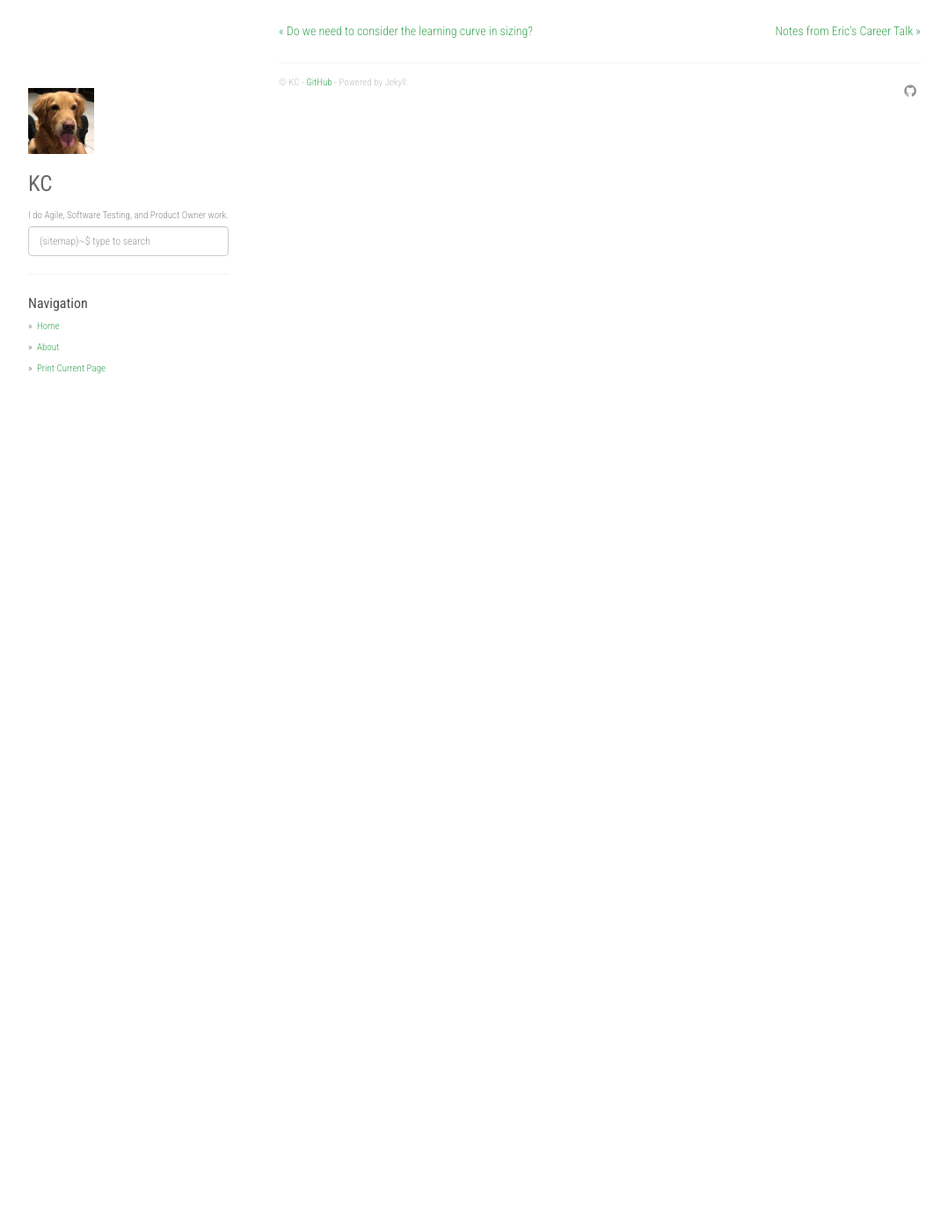
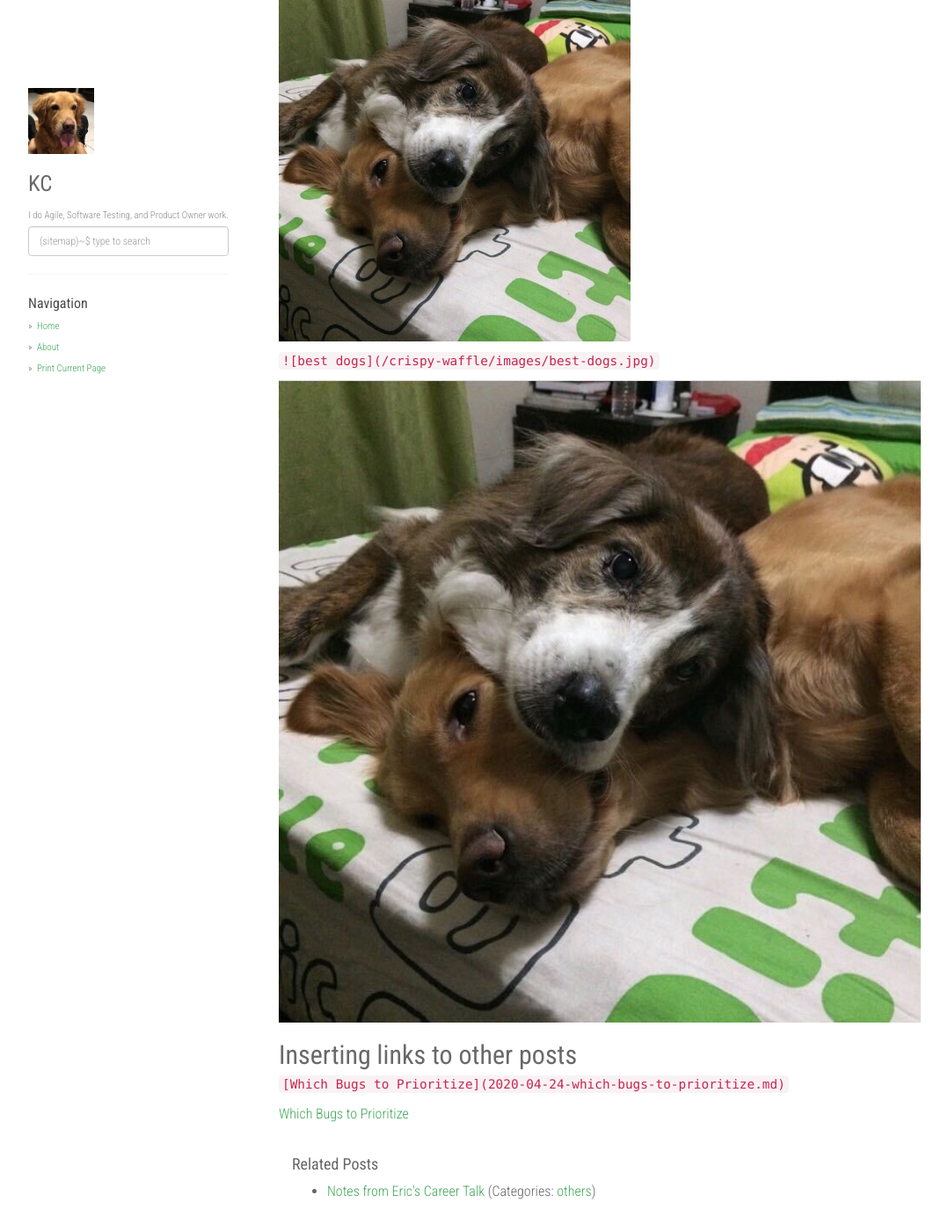
Before and after one commit to rocketkeis/crispy-waffle, a Jekyll site: the page built from _posts/2020-04-29-hello-world.md, in a window 1280 px wide and 1400 px high, scrolled down 270 px. Shown: the whole window at 88% size, without its empty margins (53-1131 px from the left). Built offline with Jekyll 4.4.1, drawn with Linux system fonts in a browser that asks for light colours; nearby versions of some CDN libraries; before the commit the page ends 900 px from its top, so only the background shows below that; some of the changed text lies outside the part shown.

Commit message:
added plugin for relative links; added sample of inserting images and links

```diff
--- a/_config.yml
+++ b/_config.yml
@@ -50,6 +50,7 @@ markdown: kramdown
 plugins:
   - jekyll-paginate
   - jekyll-gist
+  - jekyll-relative-links
 
 compress_html:
   clippings: all
@@ -57,3 +58,8 @@ compress_html:
   endings: all
   ignore:
     envs: ['development']
+
+# Relative links c/o plugin jekyll-relative-links
+relative_links:
+  enabled:     true
+  collections: true
--- a/_posts/2020-04-29-hello-world.md
+++ b/_posts/2020-04-29-hello-world.md
@@ -9,3 +9,19 @@ tags: [first]                         # (custom) tags only for meta `property="a
 Trying out this Jekyll theme.
 
 This repo is actually created on this day, but the markdown files are just some stuff I have lying around in my folders. The timestamps are not exact since I had only taken note of the dates.
+
+## Inserting images
+
+`<img src="{{ site.baseurl }}/images/best-dogs.jpg" alt="Best Dogs" width="400">`
+
+<img src="{{ site.baseurl }}/images/best-dogs.jpg" alt="Best Dogs" width="400">
+
+`![best dogs]({{ site.baseurl }}/images/best-dogs.jpg)`
+
+![best dogs]({{ site.baseurl }}/images/best-dogs.jpg)
+
+## Inserting links to other posts
+
+`[Which Bugs to Prioritize](2020-04-24-which-bugs-to-prioritize.md)`
+
+[Which Bugs to Prioritize](2020-04-24-which-bugs-to-prioritize.md)
```
Also changed, not shown: Gemfile (+6 -1 lines), Gemfile.lock, images/best-dogs.jpg (added).
